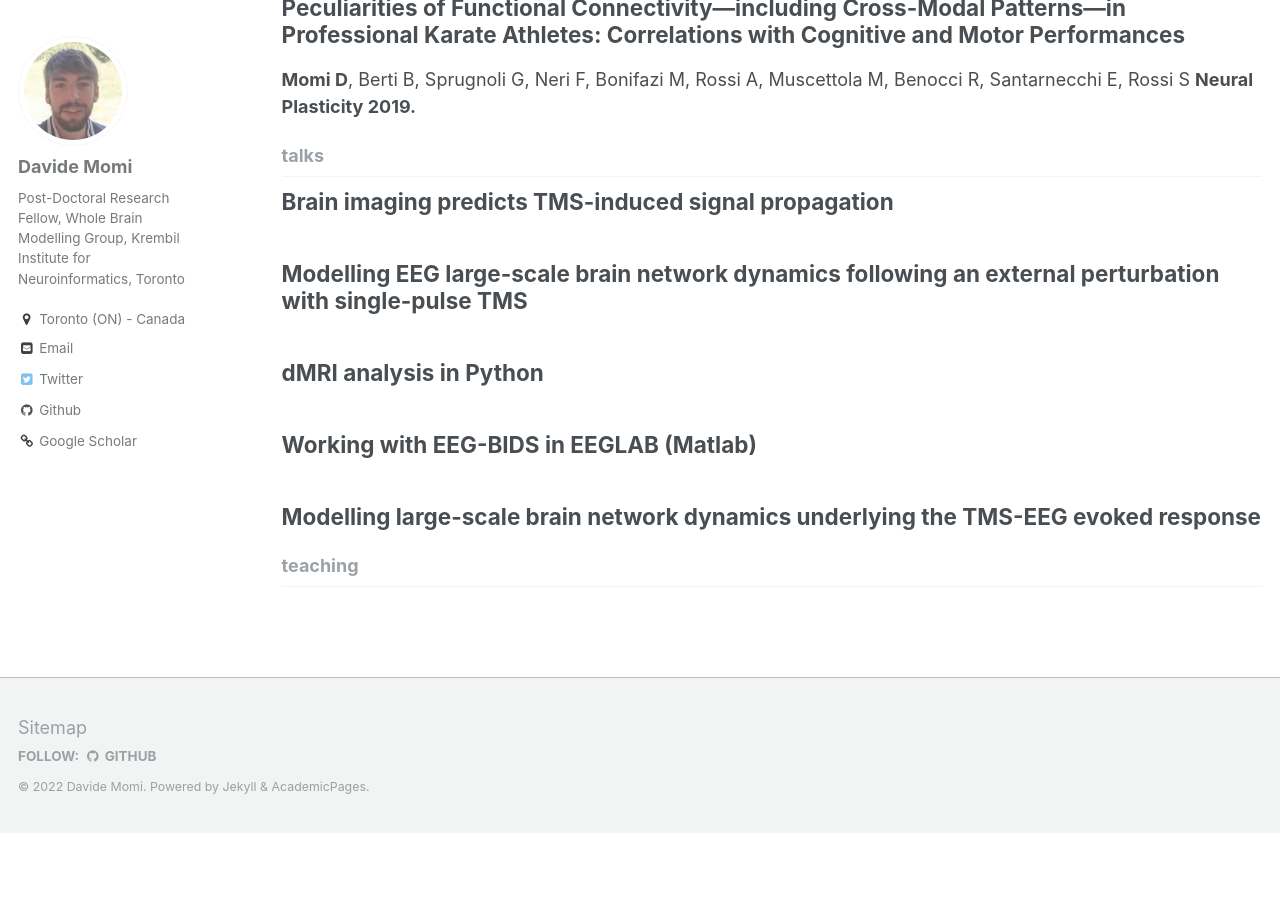
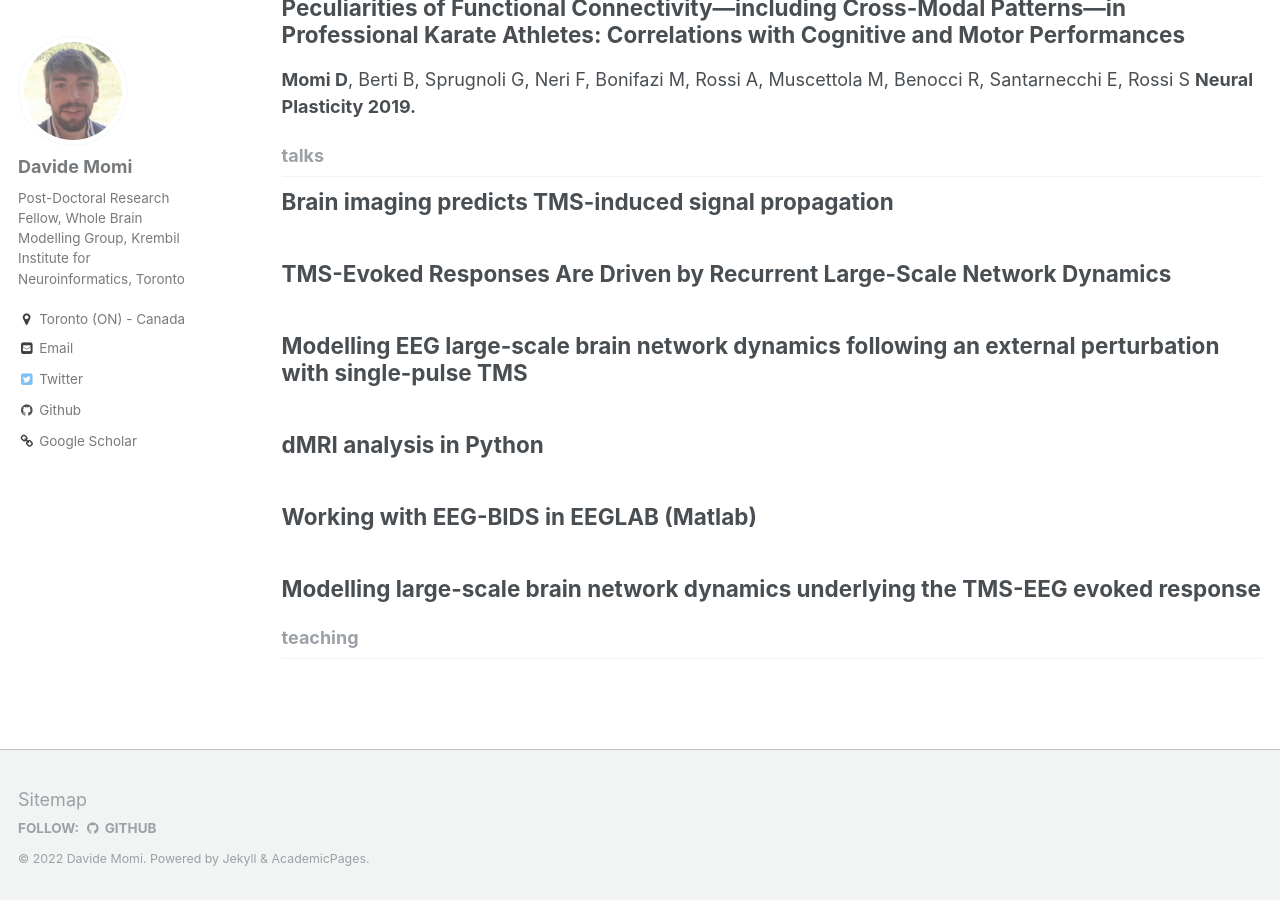
Before and after one commit to davide-momi/-, a Jekyll site: the page built from _pages/collection-archive.html, in a window 1280 px wide and 900 px high, scrolled down 3772 px. Built offline with Jekyll 4.4.1, drawn with Linux system fonts in a browser that asks for light colours; before the commit the page ends 4605 px from its top, so only the background shows below that.

Commit message:
add last presentation

```diff
--- a/_pages/talks.md
+++ b/_pages/talks.md
@@ -5,6 +5,11 @@ author_profile: true
 ---
 
 
+<b>[TMS-Evoked Responses Are Driven by Recurrent Large-Scale Network Dynamics](https://davi1990.github.io/talks/2022-06-07-Modelling_Large_Scale_Network_Dynamics)</b> <br>
+<b>Canadian Computational Neuroscience Spotlight v3</b>,
+<i><b>Online</b>
+<br/>
+<br/>
 <b>[Brain imaging predicts TMS-induced signal propagation](https://davi1990.github.io/talks/2020-12-17-TMS-propagation)</b> <br>
 <b>Brainhack Marburg</b>,
 <i><b>Online</b>
--- /dev/null
+++ b/_talks/2022-06-07-Modelling_Large_Scale_Network_Dynamics.md
@@ -0,0 +1,12 @@
+---
+title: "TMS-Evoked Responses Are Driven by Recurrent Large-Scale Network Dynamics"
+collection: talks
+type: "Talk"
+permalink: /talks/2022-06-07-Modelling_Large_Scale_Network_Dynamics
+venue: "Canadian Computational Neuroscience Spotlight v3"
+date: 2020-12-17
+location: "Zoom"
+---
+
+TMS-Evoked Responses Are Driven by Recurrent Large-Scale Network Dynamics<br>
+<iframe width="100%" height="800" frameborder="0" marginheight="0" marginwidth="0" allowtransparency="true" src="https://www.crowdcast.io/e/ccnsv3?navlinks=false&embed=true" style="border: 1px solid #EEE;border-radius:3px" allowfullscreen="true" webkitallowfullscreen="true" mozallowfullscreen="true" allow="microphone; camera;"></iframe><a ng-href="https://www.crowdcast.io/?utm_source=embed&utm_medium=website&utm_campaign=embed" style="color: #aaa; font-family: 'Helvetica', 'Arial', sans-serif;text-decoration: none;display: block;text-align: center;font-size: 13px;padding: 5px 0">powered by Crowdcast</a>
```
Also changed, not shown: 1 other file.
